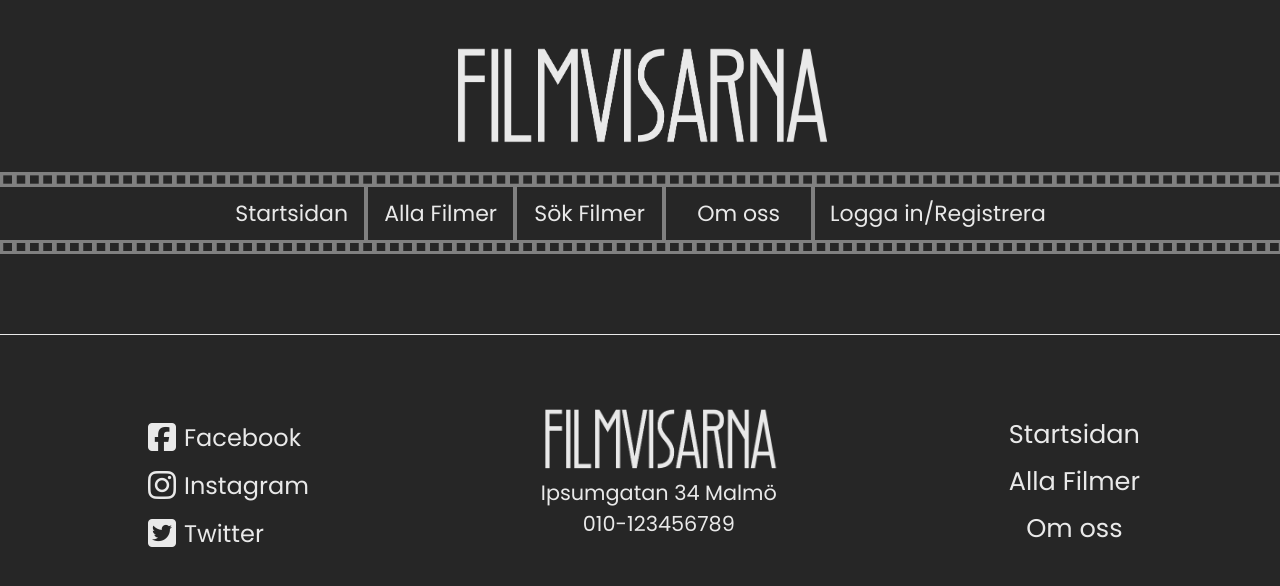
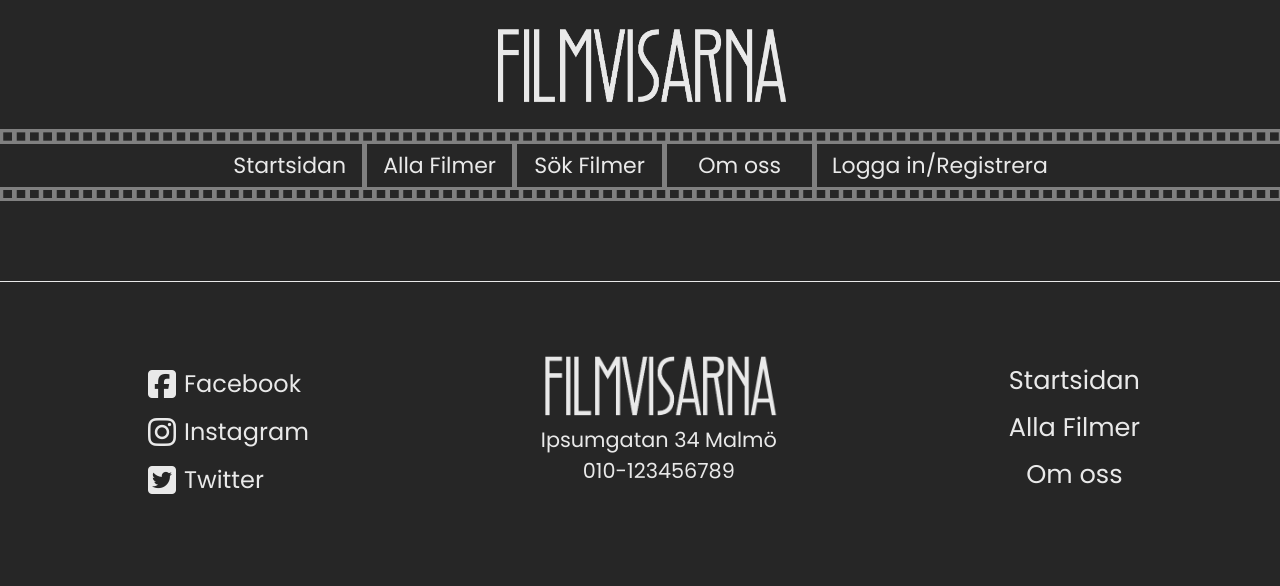
Before and after one commit to Marko350/filmvisarna, a React (Create React App) app: page /booking/1 in a window 1280 px wide. Shown: the top 586 px of the page. Built offline with nearby package versions, Linux system fonts and the light colour scheme; no server answers; a web font is replaced by a local one.

Commit message:
Added hover on links in navbar  + other css

```diff
--- a/src/css/Navbar.module.css
+++ b/src/css/Navbar.module.css
@@ -49,7 +49,7 @@
   top: 71px;
   height: 100vh;
   padding-top: 1rem;
-  z-index: 2;
+  z-index: 11;
   border-top: 1px solid #64646463;
 }
 
@@ -63,6 +63,16 @@
   display: none;
 }
 
+.links a:hover,
+.links p:hover {
+  color: white;
+  font-weight: 600;
+}
+
+.links a:active {
+  text-shadow: 1px 1px #e9e9e9;
+}
+
 @media only screen and (min-width: 768px) {
   .navbar {
     flex-direction: column;
@@ -71,11 +81,12 @@
 
   .filmStrip {
     display: inline;
+    max-height: 20px;
   }
 
   .pic img {
-    width: 30%;
-    padding-top: 2rem;
+    width: 25%;
+    padding-top: 1rem;
     margin-bottom: 1rem;
   }
 
@@ -87,7 +98,7 @@
 
   .links a,
   .links p {
-    padding: 10px;
+    padding: 5px;
   }
 
   .navbar span {
@@ -125,6 +136,11 @@
   }
 
   .navbar span {
-    border-left: 4px solid #808080;
+    border-left: 5px solid #808080;
+  }
+
+  .pic img {
+    width: 25%;
+    max-width: 300px;
   }
 }
```
